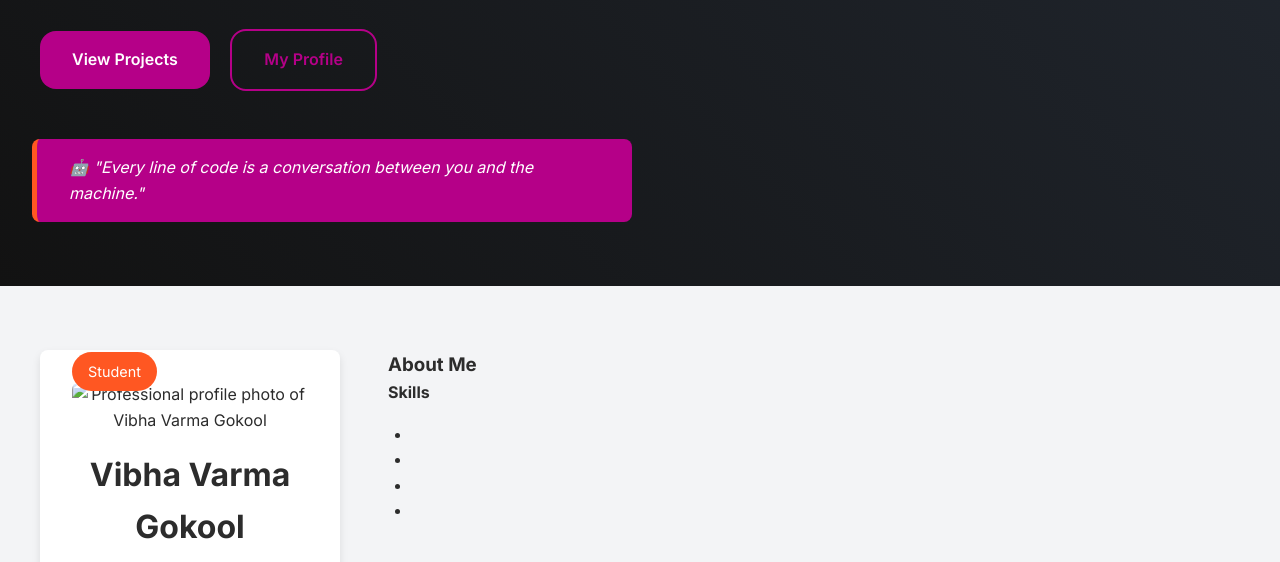
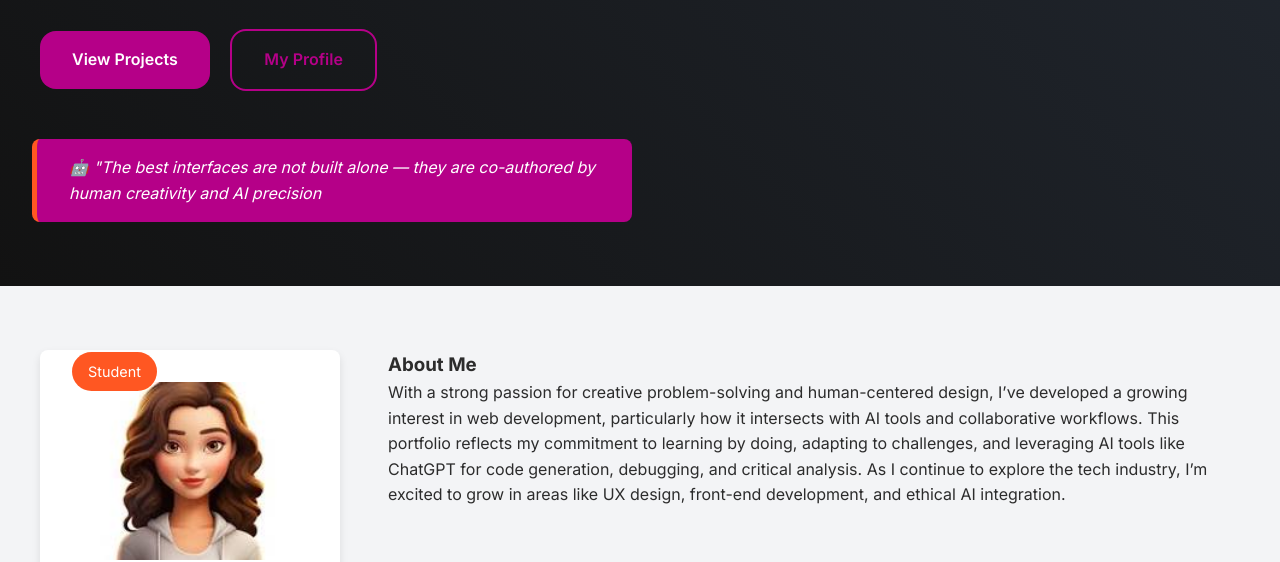
Before and after one commit to VibhaGokool/Webtech---Portfolio1, a plain HTML site: page index.html in a window 1280 px wide. Shown: the part 399-961 px from the top of the page. Drawn offline with Linux system fonts and the light colour scheme.

Commit message:
Updated content of homepage.

```diff
--- a/index.html
+++ b/index.html
@@ -25,6 +25,7 @@
         </svg>
       </a>
       <ul class="nav-links">
+        <li class="dropdown" aria-haspopup="true">
         <li><a href="index.html" class="nav-link active" aria-current="page">Home</a></li>
         <li class="dropdown" aria-haspopup="true">
           <a href="#projects" class="nav-link dropdown-toggle" id="projects-menu" aria-expanded="false">Projects ▼</a>
@@ -33,6 +34,8 @@
             <li role="menuitem"><a href="projects/rps-game.html">RPS Game</a></li>
             <li role="menuitem"><a href="projects/flatland/flatland_0.html">Flatland </a></li>
             <li role="menuitem"><a href="projects/rss-reader.html">RSS Reader</a></li>
+
+
           </ul>
         </li>
         <li><a href="#profile" class="nav-link">Profile</a></li>
@@ -70,7 +73,7 @@
 
     <!-- Floating Quote -->
     <aside class="ai-quote-box" role="note" aria-label="AI Insight">
-      🤖 "Every line of code is a conversation between you and the machine."
+      🤖 "The best interfaces are not built alone — they are co-authored by human creativity and AI precision
     </aside>
   </section>
 
@@ -79,7 +82,7 @@
     <div class="profile-container">
       <div class="profile-card">
         <div class="profile-image">
-          <img src="images/profile.jpg" alt="Professional profile photo of Vibha Varma Gokool" loading="lazy">
+          <img src="images/profile.jpeg" alt="rofessional profile photo of Vibha Varma Gokool" loading="lazy">
           <div class="status-badge">Student</div>
         </div>
         <div class="profile-info">
@@ -93,17 +96,13 @@
       </div>
       <div class="profile-bio">
         <h3>About Me</h3>
-        <p>   </p>
+        <p>With a strong passion for creative problem-solving and human-centered design, I’ve developed a growing interest in web development, particularly how it intersects with AI tools and collaborative workflows.
 
 
-        <h4>Skills</h4>
-        <ul class="skill-list" role="list">
-          <li class="skill" role="listitem"></li>
-          <li class="skill" role="listitem"></li>
-          <li class="skill" role="listitem"></li>
-          <li class="skill" role="listitem"></li>
-        </ul>
-      </div>
+
+          This portfolio reflects my commitment to learning by doing, adapting to challenges, and leveraging AI tools like ChatGPT for code generation, debugging, and critical analysis. As I continue to explore the tech industry, I’m excited to grow in areas like UX design, front-end development, and ethical AI integration.
+
+
     </div>
   </section>
 
@@ -112,10 +111,14 @@
   <section class="projects-section" id="projects" role="region" aria-labelledby="projects-heading">
     <h2 id="projects-heading">Project Portfolio</h2>
     <p class="projects-intro">Explore my AI-assisted web development projects with a focus on interactivity, accessibility, and innovation.</p>
+
     <div class="projects-grid" id="projects-container">
       <!-- JS will populate cards -->
     </div>
   </section>
+
+
+
 
   <!-- Contact Section -->
   <section class="contact-section" id="contact" aria-labelledby="contact-heading">
@@ -134,6 +137,10 @@
     </form>
   </section>
 
+
+
+
+
   <!-- Footer -->
   <footer class="main-footer" role="contentinfo">
     <div class="footer-content">
@@ -145,6 +152,9 @@
     </div>
   </footer>
 
+
+
+
   <!-- JavaScript -->
   <script src="js/main.js"></script>
 </body>
```
